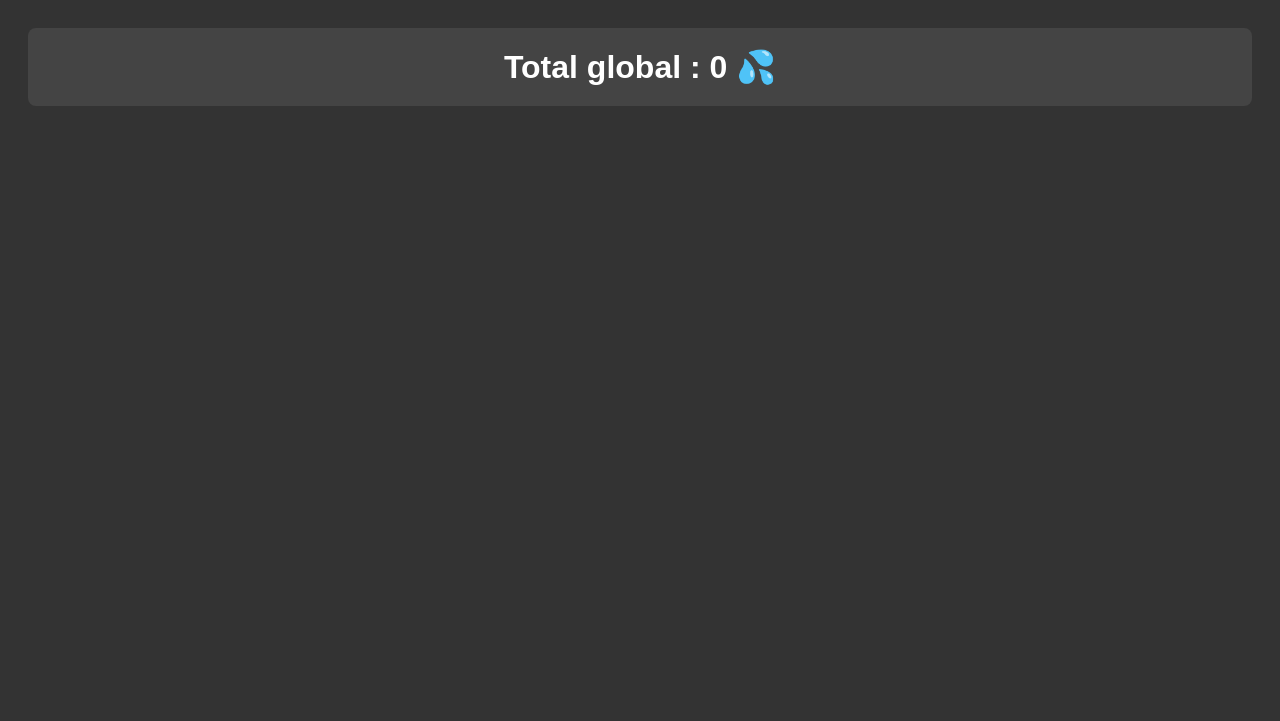
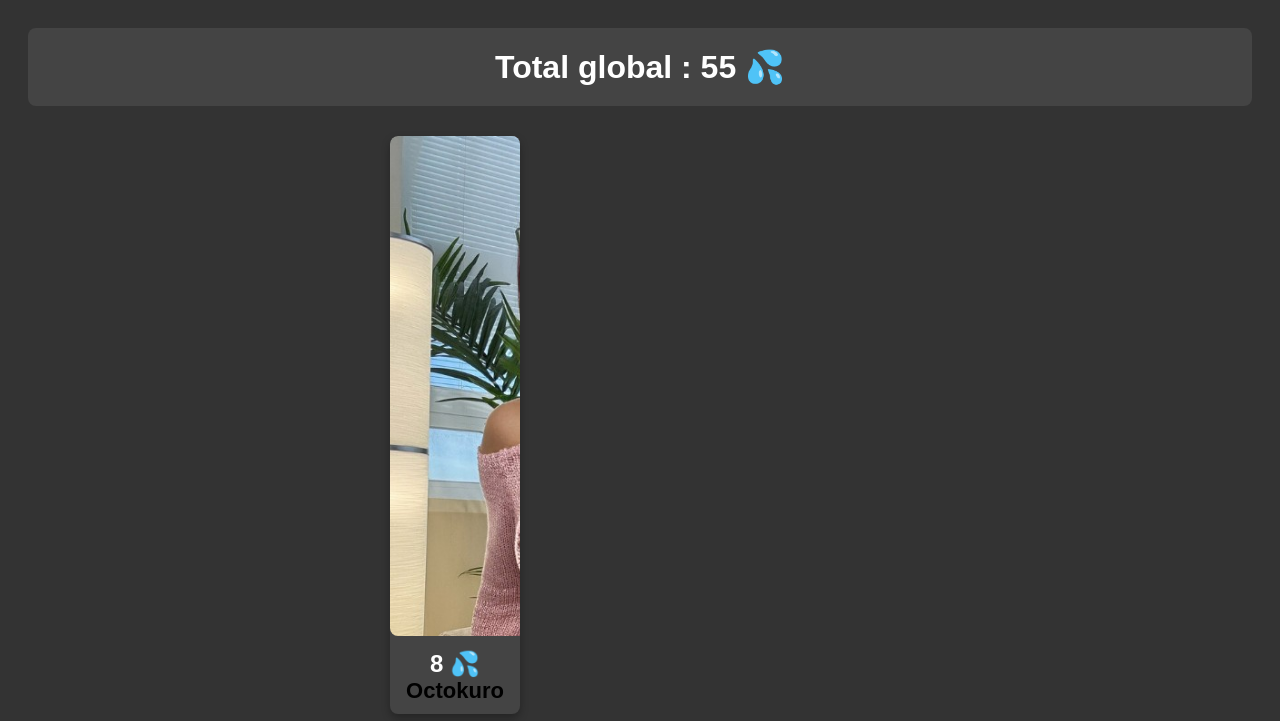
Before and after one commit to aquasamablue-cloud/Cumzone, a plain HTML site: page index.html in a window 1280 px wide. Shown: the top 721 px of the page. Drawn offline with Linux system fonts and the light colour scheme; no server answers.

Commit message:
Update index.html

```diff
--- a/index.html
+++ b/index.html
@@ -72,4 +72,64 @@
 
 <div id="content"></div>
 
-<script
+<script>
+async function loadAllRanks() {
+    const files = [
+        "Rank.html",
+        "Rank-Arisu.html"
+        // Ajoute ici si tu as d'autres pages
+    ];
+
+    let map = {}; // fusion automatique
+    let total = 0;
+
+    for (const file of files) {
+        try {
+            const response = await fetch(file);
+            const text = await response.text();
+            const doc = new DOMParser().parseFromString(text, "text/html");
+
+            const containers = doc.querySelectorAll(".container");
+
+            containers.forEach(c => {
+                const img = c.querySelector("img").getAttribute("src");
+                const name = c.querySelector(".name").textContent.trim();
+                const num = parseInt(c.querySelector(".num").textContent);
+
+                if (!map[name]) {
+                    map[name] = { name, img, count: num };
+                } else {
+                    map[name].count += num; // fusion doublon
+                }
+            });
+
+        } catch (err) {
+            console.log("Erreur sur", file, err);
+        }
+    }
+
+    // Convertir en liste + tri
+    const finalList = Object.values(map).sort((a, b) => b.count - a.count);
+
+    const content = document.getElementById("content");
+
+    finalList.forEach(p => {
+        total += p.count;
+
+        content.innerHTML += `
+            <div class="container">
+                <img src="${p.img}">
+                <div class="num">${p.count} 💦</div>
+                <div class="name">${p.name}</div>
+            </div>
+        `;
+    });
+
+    document.getElementById("totalGlobal").textContent = total;
+}
+
+loadAllRanks();
+</script>
+
+</body>
+</html>
```
